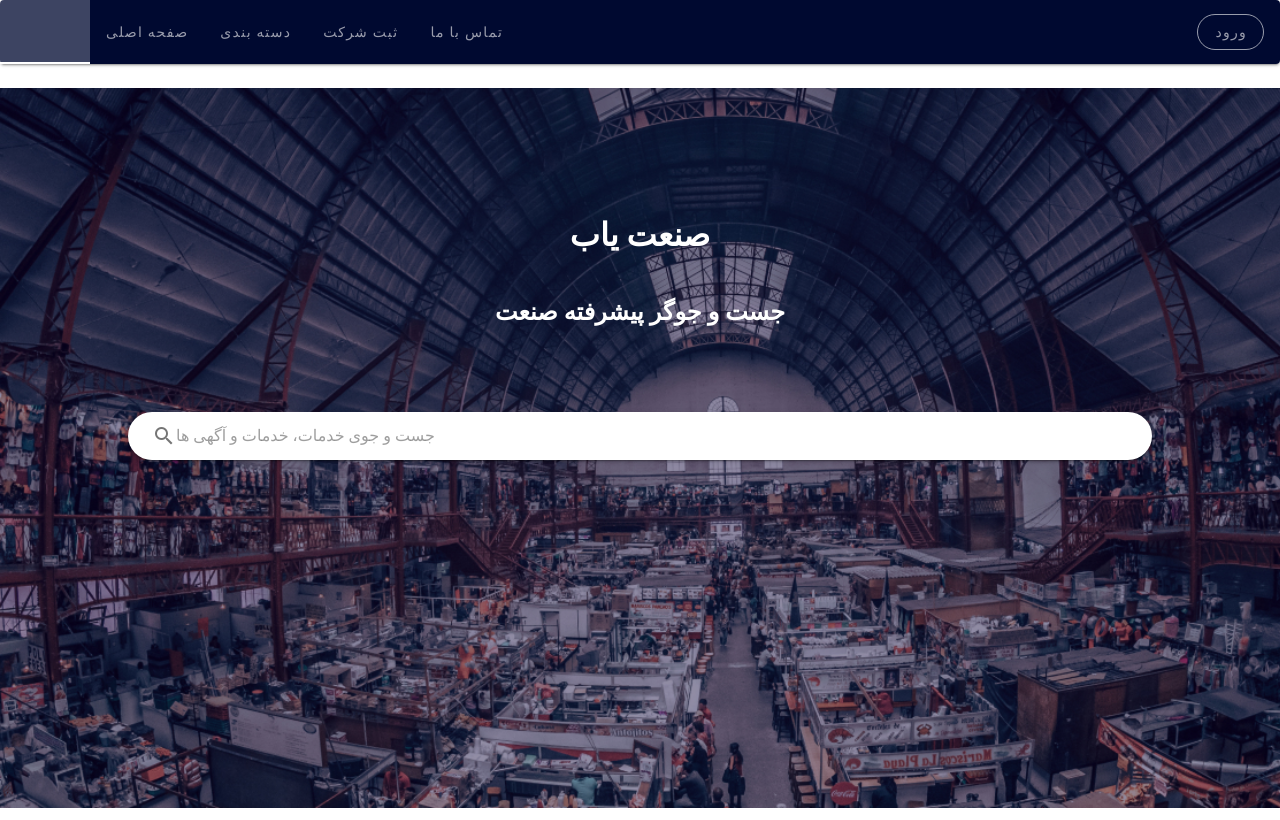
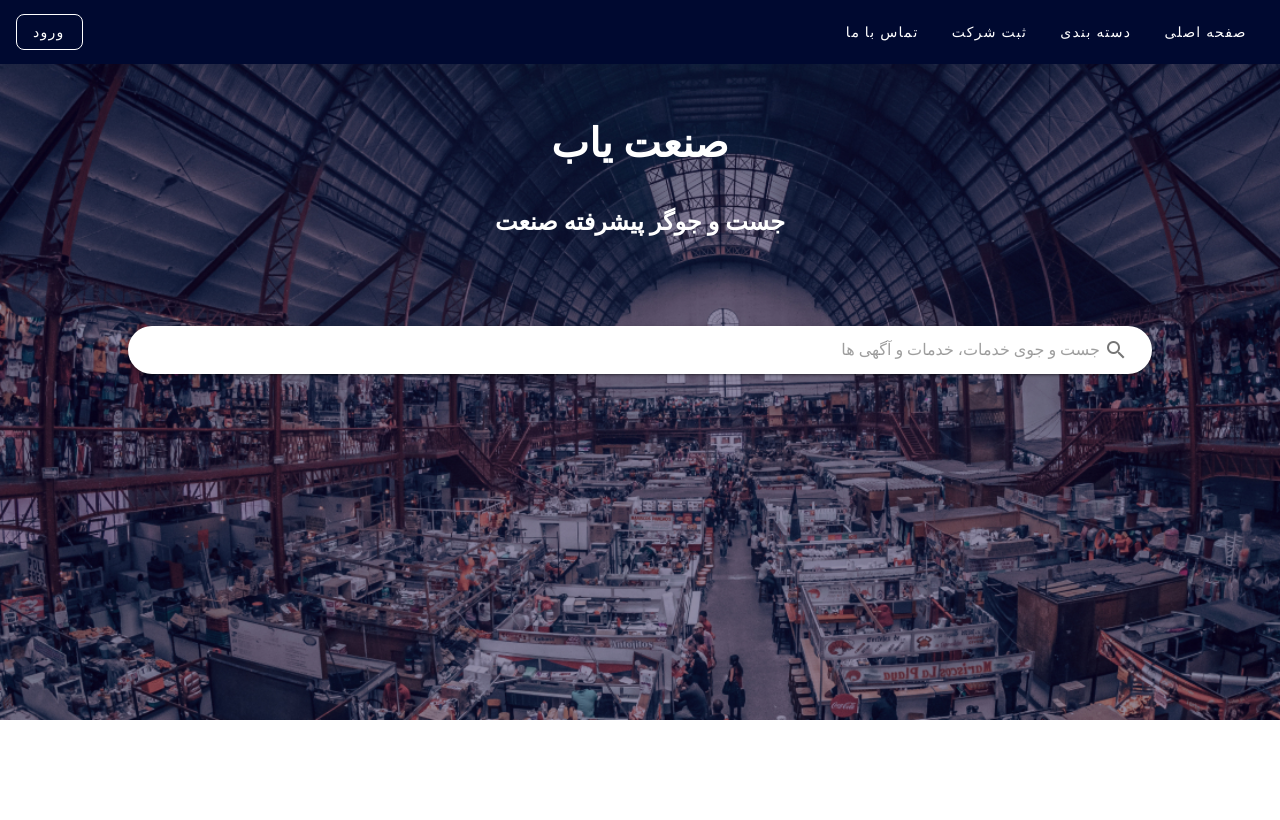
Before and after one commit to jasminet2001/Frontend, a Vue app in the folder homepage/homepage/: page / in a window 1280 px wide. Built offline with nearby package versions, Linux system fonts and the light colour scheme.

Commit message:
app bar updated

```diff
--- a/homepage/homepage/src/App.vue
+++ b/homepage/homepage/src/App.vue
@@ -7,27 +7,23 @@
 <!--      </v-flex>-->
 <!--    </v-layout>-->
 <!--  </v-container>-->
-  <v-main>
-    <v-row fluid>
-      <v-col right><navbar-menu/></v-col>
-    </v-row>
-    <v-row>
-      <v-col><search-bar/></v-col>
-    </v-row>
-  </v-main>
+  <v-app style="background-color: white">
+    <AppBar />
+    <search-bar />
+  </v-app>
 
 </template>
 
 <script>
-import SearchBar from "@/components/Search-bar";
-import NavbarMenu from '@/components/navbar-menu.vue';
+import SearchBar from '@/components/Search-bar';
+import AppBar from '@/components/appbar.vue';
 
 export default {
   name: 'App',
 
   components: {
-    SearchBar,
-    NavbarMenu
+    AppBar,
+    SearchBar
   },
 
   data: () => ({
--- /dev/null
+++ b/homepage/homepage/src/components/appbar.vue
@@ -0,0 +1,64 @@
+<template>
+  <v-app-bar
+    clipped-right
+    app
+    elevate-on-scroll
+    color="#000930"
+    dark>
+    <v-btn color="transparent" elevation="0" tile flat>صفحه اصلی</v-btn>
+    <v-btn color="transparent" elevation="0" tile flat>دسته بندی</v-btn>
+    <v-btn color="transparent" elevation="0" tile flat>ثبت شرکت</v-btn>
+    <v-btn color="transparent" elevation="0" tile flat>تماس با ما</v-btn>
+    <v-spacer />
+    <v-btn color="white" elevation="0" tile flat outlined class="rounded-lg">ورود</v-btn>
+  </v-app-bar>
+        <!-- why is the menu rounded? -->
+<!--        <v-card >-->
+<!--            <v-toolbar-->
+<!--            color="#000930"-->
+<!--            dark-->
+<!--            flat-->
+<!--            >-->
+<!--                <v-tabs-->
+<!--                v-model="tab"-->
+<!--                align-with-title-->
+<!--                class="d-flex flex-row"-->
+<!--                >-->
+<!--                    <v-tab>-->
+<!--                        <v-avatar-->
+<!--                        color="primary"-->
+<!--                        size="36"-->
+<!--                        ></v-avatar>-->
+<!--                    </v-tab>-->
+<!--                    <v-tabs-slider color="white"></v-tabs-slider>-->
+<!--                    <v-tab>صفحه اصلی</v-tab>-->
+<!--                    <v-tab>دسته بندی</v-tab>-->
+<!--                    <v-tab>ثبت شرکت</v-tab>-->
+<!--                    <v-tab>تماس با ما</v-tab>-->
+<!--                    <v-spacer></v-spacer>-->
+<!--                    <v-tab>-->
+<!--                        &lt;!&ndash; how to create this btn &ndash;&gt;-->
+<!--                        <v-btn-->
+<!--                        rounded-->
+<!--                        outlined-->
+<!--                        color="white"-->
+<!--                        >-->
+<!--                            ورود-->
+<!--                        </v-btn>-->
+<!--                    </v-tab>-->
+<!--                </v-tabs>-->
+<!--            </v-toolbar>-->
+<!--        </v-card>-->
+
+</template>
+
+<script>
+export default({
+    name: 'navbar-menu',
+    data(){
+        return{
+            tab:null,
+        }
+    },
+})
+</script>
--- a/homepage/homepage/src/components/navbar-menu.vue
+++ /dev/null
@@ -1,52 +0,0 @@
-<template>
-
-        <!-- why is the menu rounded? -->
-        <v-card >
-            <v-toolbar
-            color="#000930"
-            dark
-            flat
-            >
-                <v-tabs
-                v-model="tab"
-                align-with-title
-                class="d-flex flex-row"
-                >
-                    <v-tab>
-                        <v-avatar
-                        color="primary"
-                        size="36"
-                        ></v-avatar>
-                    </v-tab>
-                    <v-tabs-slider color="white"></v-tabs-slider>
-                    <v-tab>صفحه اصلی</v-tab>
-                    <v-tab>دسته بندی</v-tab>
-                    <v-tab>ثبت شرکت</v-tab>
-                    <v-tab>تماس با ما</v-tab>
-                    <v-spacer></v-spacer>
-                    <v-tab>
-                        <!-- how to create this btn -->
-                        <v-btn
-                        rounded
-                        outlined
-                        color="white"
-                        >
-                            ورود
-                        </v-btn>
-                    </v-tab>
-                </v-tabs>
-            </v-toolbar>
-        </v-card>
-
-</template>
-
-<script>
-export default({
-    name: 'navbar-menu',
-    data(){
-        return{
-            tab:null,
-        }
-    },
-})
-</script>
```
